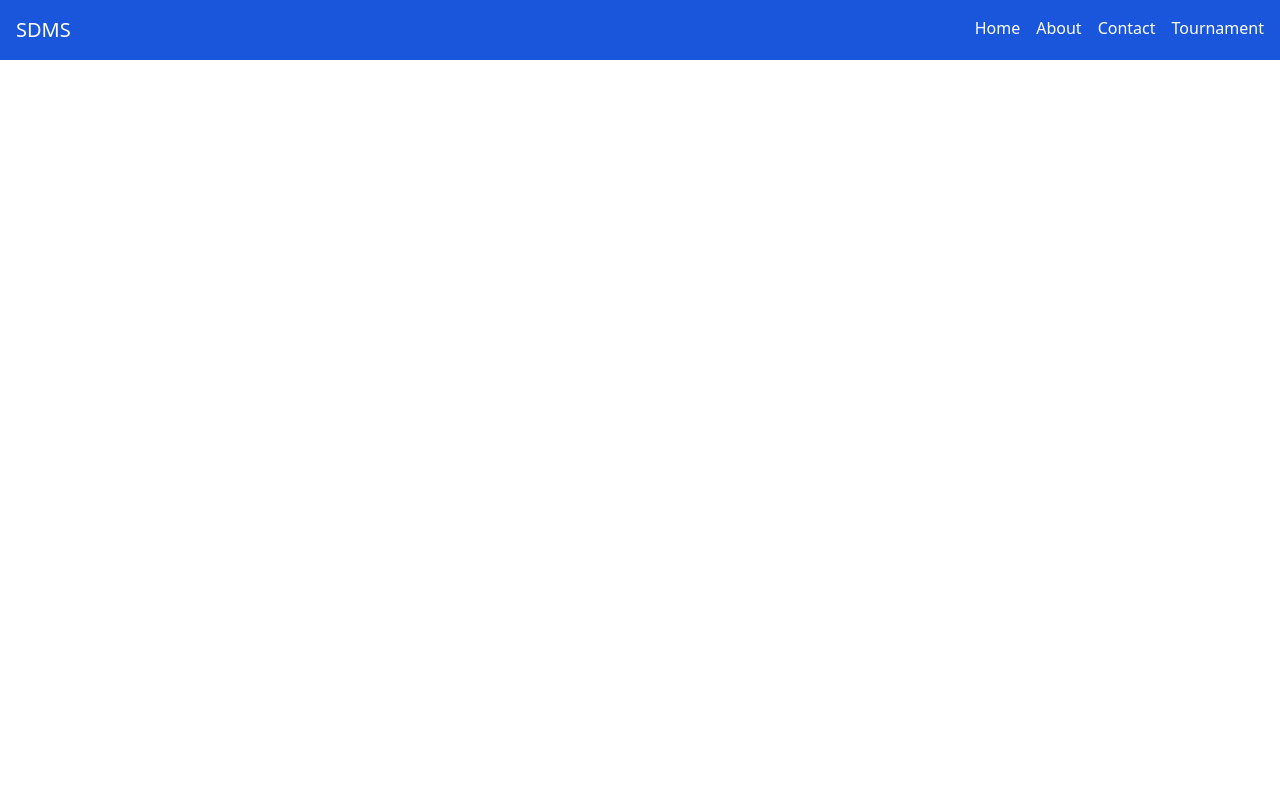
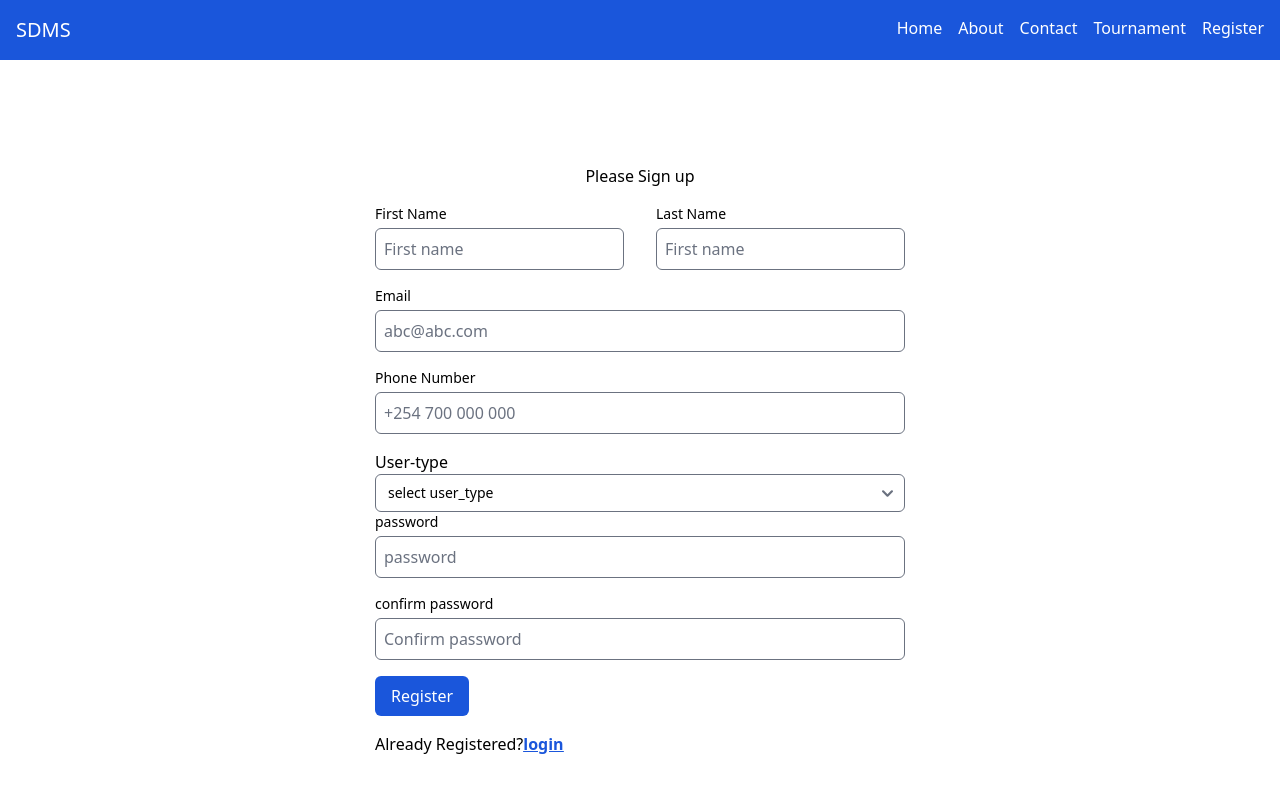
Before and after one commit to RichardMiruka/SDMS-Frontend, a React (Create React App) app in the folder sdms-app/: page /Register in a window 1280 px wide. Shown: the top 792 px of the page. Built offline with nearby package versions, Linux system fonts and the light colour scheme.

Commit message:
user registration

```diff
--- a/sdms-app/package.json
+++ b/sdms-app/package.json
@@ -3,6 +3,9 @@
   "version": "0.1.0",
   "private": true,
   "dependencies": {
+    "@fortawesome/fontawesome-svg-core": "^6.5.1",
+    "@fortawesome/free-solid-svg-icons": "^6.5.1",
+    "@fortawesome/react-fontawesome": "^0.2.0",
     "@testing-library/jest-dom": "^5.17.0",
     "@testing-library/react": "^13.4.0",
     "@testing-library/user-event": "^13.5.0",
--- a/sdms-app/src/App.js
+++ b/sdms-app/src/App.js
@@ -4,6 +4,7 @@ import Navbar from './components/Navbar';
 import Home from './pages/Home';
 import About from './pages/About';
 import Contact from './pages/Contact';
+import RegisterPage from './pages/register';
 import TournamentPage from './pages/TournamentPage';
 
 const App = () => {
@@ -16,6 +17,7 @@ const App = () => {
           <Route path="/about" element={<About />} />
           <Route path="/contact" element={<Contact />} />
           <Route path="/tournament" element={<TournamentPage />} />
+          <Route path="/Register" element={<RegisterPage/>}/>
         </Routes>
       </div>
     </Router>
--- a/sdms-app/src/components/Navbar.js
+++ b/sdms-app/src/components/Navbar.js
@@ -11,6 +11,7 @@ const Navbar = () => {
           <li><Link to="/about">About</Link></li>
           <li><Link to="/contact">Contact</Link></li>
           <li><Link to="/tournament">Tournament</Link></li>
+          <li><Link to="/Register">Register</Link></li>
         </ul>
       </div>
     </nav>
--- a/sdms-app/src/pages/login.js
+++ b/sdms-app/src/pages/login.js
@@ -1,5 +1,4 @@
 import React, { useState } from "react";
-import './login.css';
 import { useNavigate, Link } from 'react-router-dom'
 
 const LoginPage = ({ onLogin }) => {
@@ -38,10 +37,10 @@ const LoginPage = ({ onLogin }) => {
     {error && <p>{error}</p>}
       <form>
         <h1>Log in</h1>
-        <label>Username</label>
+        <label>Email</label>
         <input
           type='text'
-          placeholder='username'
+          placeholder='Email'
           value={username}
           onChange={(e) => setUsername(e.target.value)}
         />
--- a/sdms-app/src/pages/register.js
+++ b/sdms-app/src/pages/register.js
@@ -1,98 +1,265 @@
-import React, { useState } from "react";
-import './login.css';
+import React, { useRef, useState, useEffect } from "react";
 import { useNavigate, Link} from 'react-router-dom'
+import { faCheck, faTimes, faCircle, faInfoCircle } from "@fortawesome/free-solid-svg-icons";
+import { FontAwesomeIcon } from "@fortawesome/react-fontawesome";
+
+// const emailRegex = /^[^\s@]+@[^\s@]+\.[^\s@]+$/;
+// const passwordRegex = /^(?=.*[a-z])(?=.*[0-9])(?=.*[!@#$%]).{4,24}$/;
+
 
 const RegisterPage = ({ onLogin }) => {
-  const [username, setUsername] = useState('');
+  const [first_name, setfirst_name] = useState('');
+  const [errFN, setErrFN] = useState('');
+  const firstNameRef = useRef(null);
+
+  const [last_name, setlast_name] = useState('');
+  const [errLN, setErrLN] = useState('');
+  const lastNameRef = useRef(null);
+
+  const [phone_number, setPhonenumber] = useState('');
+
+  const [email, setEmail] = useState('');
+  const [errEmail, setErrEmail] = useState('');
+  const emailRef = useRef(null)
+
   const [password, setPassword] = useState('');
-  const [email, setEmail] = useState('');
-  const [phone_number, setPhonenumber] = useState('');
-  const [message, setMessage] = useState('');
-  const [error, setError]= useState('');
+  const [errPwd, setErrPwd] = useState('');
+  const pwdRef = useRef(null);
 
-  const navigate=useNavigate()
-  const handleRegister=async()=>{
-    try { const response=await fetch('https://ourapi/api/v1/User/create',{
-    method:'POST',
-    headers:{
-      'Content-Type':'application/json'
-    },
-    body:JSON.stringify({username, password, email, phone_number}),
+  const [conPassword, setConPassword] = useState('');
+  const [errConPwd, setErrConPwd] = useState(false)
+  const conPwdRef = useRef(null);
+
+  const [message, setMessage] = useState('')
+  const [errmsg, setErrMsg] = useState('')
+  const [isSubmited, setIsSubmitted] = useState(false)
+
+
+  // const navigate=useNavigate()
+  // const handleRegister=async()=>{
+  //   try { const response=await fetch('https://ourapi/api/v1/User/create',{
+  //   method:'POST',
+  //   headers:{
+  //     'Content-Type':'application/json'
+  //   },
+  //   body:JSON.stringify({username, password, email, phone_number}),
+  // }
+  // );
+  // const data=await response.json()
+  // if (response.ok){
+  //   setMessage(data.message)
+  //   setError('')
+  //   navigate('/login')
+  // }
+  // else{
+  //   setError(data.error)
+  //   setMessage('')
+  // }
+  //   } catch (error) {
+  //     setError('An error occurred, please do try again')
+  //   }
+  // }
+
+  const validate = () => {
+    if (!first_name) {
+      setErrFN('Missing first name');
     }
-  );
-  const data=await response.json()
-  if (response.ok){
-    setMessage(data.message)
-    setError('')
-    navigate('/login')
+    if (!last_name) {
+      setErrLN('Missing last name');
     }
-  else{
-    setError(data.error)
-    setMessage('')
+    if (!email) {
+      setErrEmail('Missing Email')
+    } else {
+      setErrEmail('')
     }
-    } catch (error) {
-      setError('An error occurred, please do try again')
+    if (!password) {
+      setErrPwd('Missing password')
+    }
+
+    if (!conPassword) {
+      setErrConPwd('Missing confirm password')
     }
   }
 
+  const handleEmailChange = (e) => {
+    if (emailRef.current.value){
+      setErrEmail('')
+    }
+    setEmail(e.target.value);
+  }
+
+  const handleFirstName = (e) => {
+    if (firstNameRef.current.value){
+      setErrFN('');
+    }
+    setfirst_name(e.target.value);
+  }
+
+  const handleLastName = (e) => {
+    if (lastNameRef.current.value){
+      setErrLN('');
+    }
+    setlast_name(e.target.value);
+  }
+
+  const handlePassword = (e) => {
+    if (pwdRef.current.value){
+      setErrPwd('');
+      setErrMsg('')
+    }
+    setPassword(e.target.value);
+  }
+  const handlConPassword = (e) => {
+    if (conPwdRef.current.value){
+      setErrConPwd('');
+      setErrMsg('')
+    }
+    setConPassword(e.target.value);
+  }
+
+  const handleSubmit = (e) => {
+    e.preventDefault();
+    validate();
+    if (password !== conPassword) {
+      setErrMsg('paswords do not match');
+      // setMessage('form formitted successfully');
+      // setIsSubmitted(true);
+      // setTimeout(()=>{
+      //   window.location.reload();
+      // }, [3000])
+    } else if (password === conPassword) {
+      setMessage('form formitted successfully');
+      reseState();
+    } else {
+      setErrMsg('paswords do not match');
+      setPassword("");
+      setConPassword("");
+    }
+  };
+
+  const reseState = () => {
+    setfirst_name('');
+    setlast_name('');
+    setEmail('');
+    setPassword('')
+    setConPassword('')
+    setPhonenumber('')
+  }
 
   return (
+    <div className="bg-grey-100 h-screen flex items-center justify-center px-6 mb-12">
       <div>
-    <img src="client/src/images/login.png" alt="logo"/>
-    {message && <p>{message}</p>}
-    {error && <p>{error}</p>}
-      <form onSubmit={handleRegister}>
-        <h1>Sign up</h1>
-        <label>Username</label>
+          {/* <img src="client/src/images/login.png" alt="logo"/> */}
+          {/* {message && <p>{message}</p>}
+          {error && <p>{error}</p>} */}
+            <p className="text-center bg-green-300 text-white rounded-md">{message}</p>
+            <form  className="w-full"> {/*onSubmit={handleRegister} */}
+              <h1 className="text-center mb-4">Please Sign up</h1>
+              <div className="flex space-x-8">
+                    <div className="mb-4">
+                        <label htmlFor="first_name" className="block text-sm font-medium text-grey-600">First Name</label>
                         <input
                           type='text'
-          placeholder='username'
-          value={username}
-          onChange={(e) => setUsername(e.target.value)}
+                          id='first_name'
+                          ref={firstNameRef}
+                          placeholder='First name'
+                          required
+                          className="mt-1 p-2 border rounded-md"
+                          value={first_name}
+                          onChange={handleFirstName}
                         />
-        <br />
-        <label>Password</label>
-        <input
-          type='password'
-          placeholder='password'
-          value={password}
-          onChange={(e) => setPassword(e.target.value)}
-        />
-        <br />
-        <label>Email</label>
-        <input
-          type='email'
-          placeholder='email'
-          value={email}
-          onChange={(e) => setEmail(e.target.value)}
-        />
-        <br />
-        <label>Phone Number</label>
+                        <p className="text-red-500">{errFN}</p>
+                    </div>
+                    <div className="mb-4">
+                        <label htmlFor="last_name" className="block text-sm font-medium text-grey-600">Last Name</label>
                         <input
                           type='text'
-          placeholder='phonenumber'
+                          id='last_name'
+                          ref={lastNameRef}
+                          placeholder='First name'
+                          required
+                          className="mt-1 p-2 border rounded-md"
+                          value={last_name}
+                          onChange={handleLastName}
+                        />
+                        <p className="text-red-500">{errLN}</p>
+                    </div>
+              </div>
+              <div className="mb-4">
+                  <label htmlFor="email" className="block text-sm font-medium text-grey-600">Email</label>
+                  <input
+                    type='text'
+                    id='email'
+                    ref={emailRef}
+                    autoComplete="off"
+                    placeholder='abc@abc.com'
+                    required
+                    className={"mt-1 p-2 w-full border rounded-md"}
+                    value={email}
+                    onChange={handleEmailChange}
+                  />
+                <p className="text-red-500">{errEmail}</p>
+              </div>
+              <div className="mb-4">
+                  <label htmlFor="phone_number" className="block text-sm font-medium text-grey-600">Phone Number</label>
+                  <input
+                    type='tel'
+                    id='phone_number'
+                    placeholder='+254 700 000 000'
+                    className="mt-1 p-2 w-full border rounded-md"
                     value={phone_number}
                     onChange={(e) => setPhonenumber(e.target.value)}
                   />
-        <br />
+              </div>
               <div className="form-group">
                   <label htmlFor="user_type">User-type</label>
                   <select
                   id='user_type'
-        value={user_type}
-        onChange={(e) => setUsertype(e.target.value)}
-        className="form-input">
+
+                  // value={user_type}
+                  // onChange={(e) => setUsertype(e.target.value)}
+                  className="block w-full rounded-md text-sm fornt-medium text-grey-600">
                     <option value=''>select user_type</option>
                     <option value='organizer'>organizer</option>
                     <option value='participant'>participant</option>
                   </select>
               </div>
+              <div className="mb-4">
+                  <label htmlFor="password" className="block text-sm font-medium text-grey-600">password</label>
+                  <input
+                    type='password'
+                    id='password'
+                    ref={pwdRef}
+                    required
+                    placeholder='password'
+                    className="mt-1 p-2 w-full border rounded-md"
+                    value={password}
+                    onChange={handlePassword}
+                  />
+                  <p className="text-red-500">{errPwd}</p>
+              </div>
+              <div className="">
+                  <label htmlFor="conPassword" className="block text-sm font-medium text-grey-600">confirm password</label>
+                  <input
+                    type='password'
+                    id='coPassword'
+                    ref={conPwdRef}
+                    placeholder='Confirm password'
+                    required
+                    className="mt-1 p-2 w-full border rounded-md"
+                    value={conPassword}
+                    onChange={handlConPassword}
+                  />
+                  <p className="text-red-500">{errConPwd}</p>
+              </div>
+              <p className="text-center text-red-500">{errmsg}</p>
+              <button type='submit' onClick={handleSubmit} className="bg-blue-700 text-white px-4 py-2 mb-4 mt-4 rounded-md" >Register</button>
               <br />
-
-        <button type='button' onClick={handleRegister}>Register</button>
-        <br />
-        Already Registered?<Link to="/login">login</Link>
+              <div>
+                  Already Registered?<span className="text-blue-700 underline font-semibold"><Link to="/login">login</Link></span>
+              </div>
             </form>
+      </div>
     </div>
   );
 };
```
Also changed, not shown: sdms-app/src/components/User.js (added, +28 -0 lines), 1 other file (tests, documents, lock files or other folders). Lines whose indentation alone changed are shown as unchanged.
